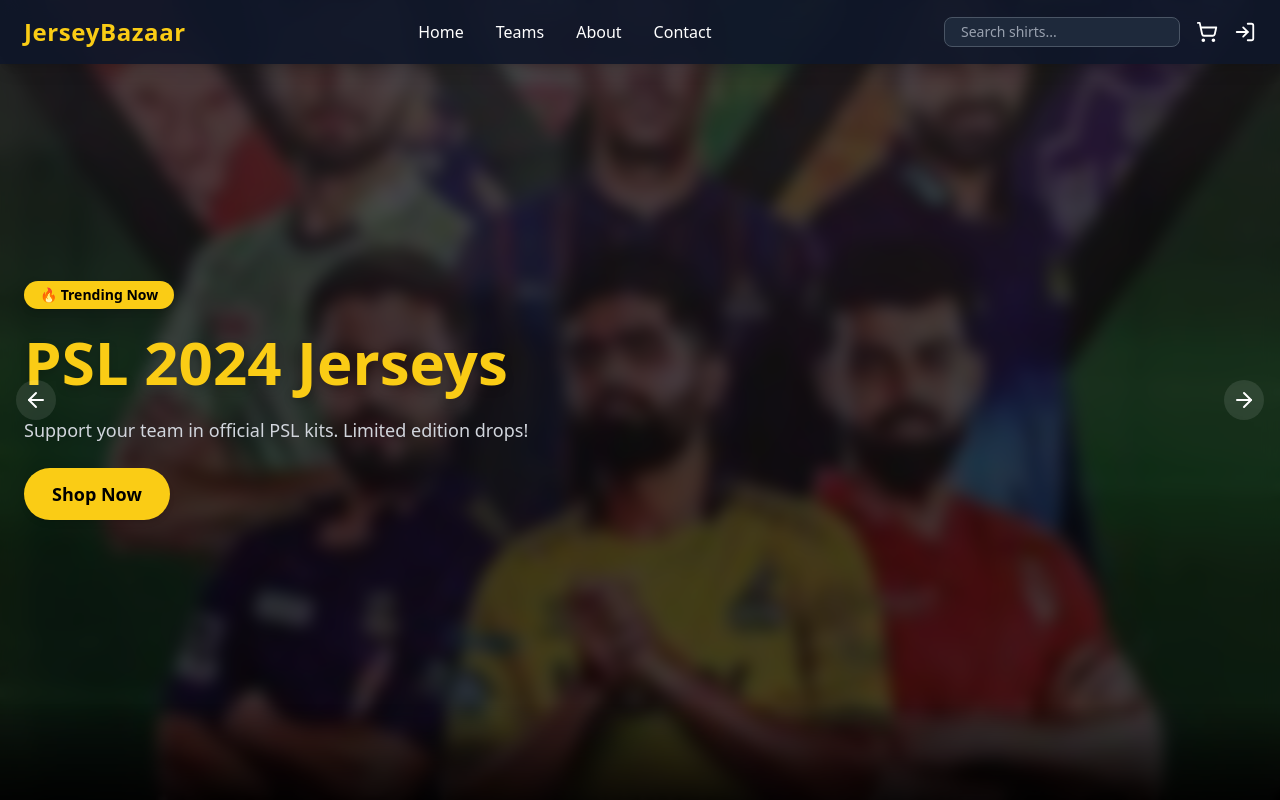
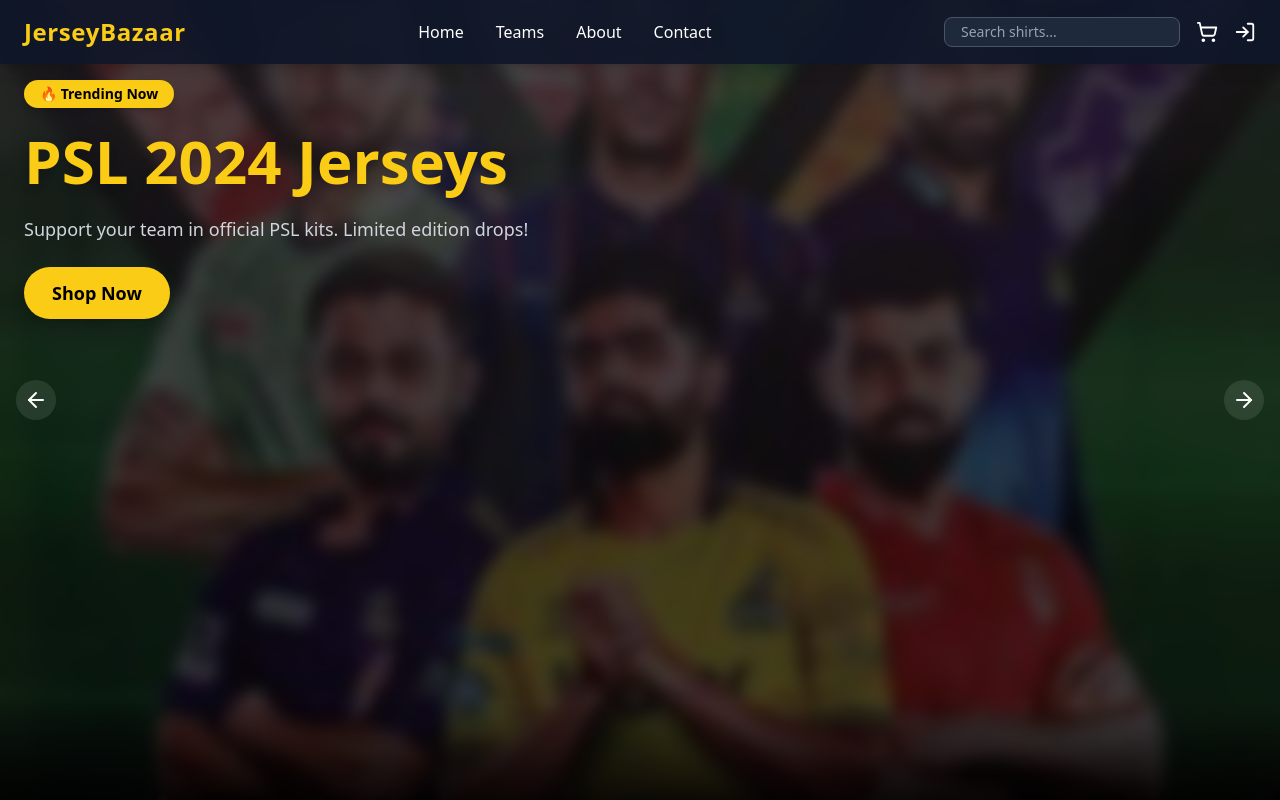
Before and after one commit to AbdulRehman817/cricket-jersey-store, a React (Vite) app: page / in a window 1280 px wide. Shown: the top 800 px of the page. Built offline with nearby package versions, Linux system fonts and the light colour scheme.

Commit message:
remove vertical scroll from hero

```diff
--- a/src/pages/Hero.jsx
+++ b/src/pages/Hero.jsx
@@ -9,21 +9,21 @@
   {
     title: "PSL 2024 Jerseys",
     desc: "Support your team in official PSL kits. Limited edition drops!",
-    img: "/public/images/Pakistan-Cricket/PSL-hero.png",
+    img: "/images/Pakistan-Cricket/PSL-hero.png", // ✅ Corrected path
     link: "/teams",
     tag: "🔥 Trending Now",
   },
   {
     title: "IPL 2024 Jerseys",
     desc: "Cheer for your squad in exclusive IPL designs.",
-    img: "/public/images/IPL-hero.png",
+    img: "/images/IPL-hero.png", // ✅ Corrected path
     link: "/teams",
     tag: "🏏 Hot Drop",
   },
   {
     title: "BBL 2024 Jerseys",
     desc: "Rep your Big Bash League favorites in style.",
-    img: "/public/images/Australia-Cricket/BBL-hero.png",
+    img: "/images/Australia-Cricket/BBL-hero.png", // ✅ Corrected path
     link: "/teams",
     tag: "🚨 New Arrival",
   },
@@ -45,7 +45,7 @@
   return (
     <>
       {/* HERO SECTION */}
-      <section className="relative w-full h-[100vh] text-white overflow-hidden">
+      <section className="relative w-full min-h-screen text-white overflow-hidden overflow-y-hidden">
         {/* Background Image */}
         <div
           className="absolute inset-0 bg-cover bg-center transition-all duration-700"
@@ -57,7 +57,7 @@
         </div>
 
         {/* Hero Content */}
-        <div className="relative z-10 h-full max-w-7xl mx-auto px-6 flex flex-col justify-center items-start">
+        <div className="relative z-10 h-full max-w-7xl mx-auto px-6 flex flex-col justify-center items-start py-20">
           <motion.div
             key={index}
             initial={{ opacity: 0, y: 30 }}
```
